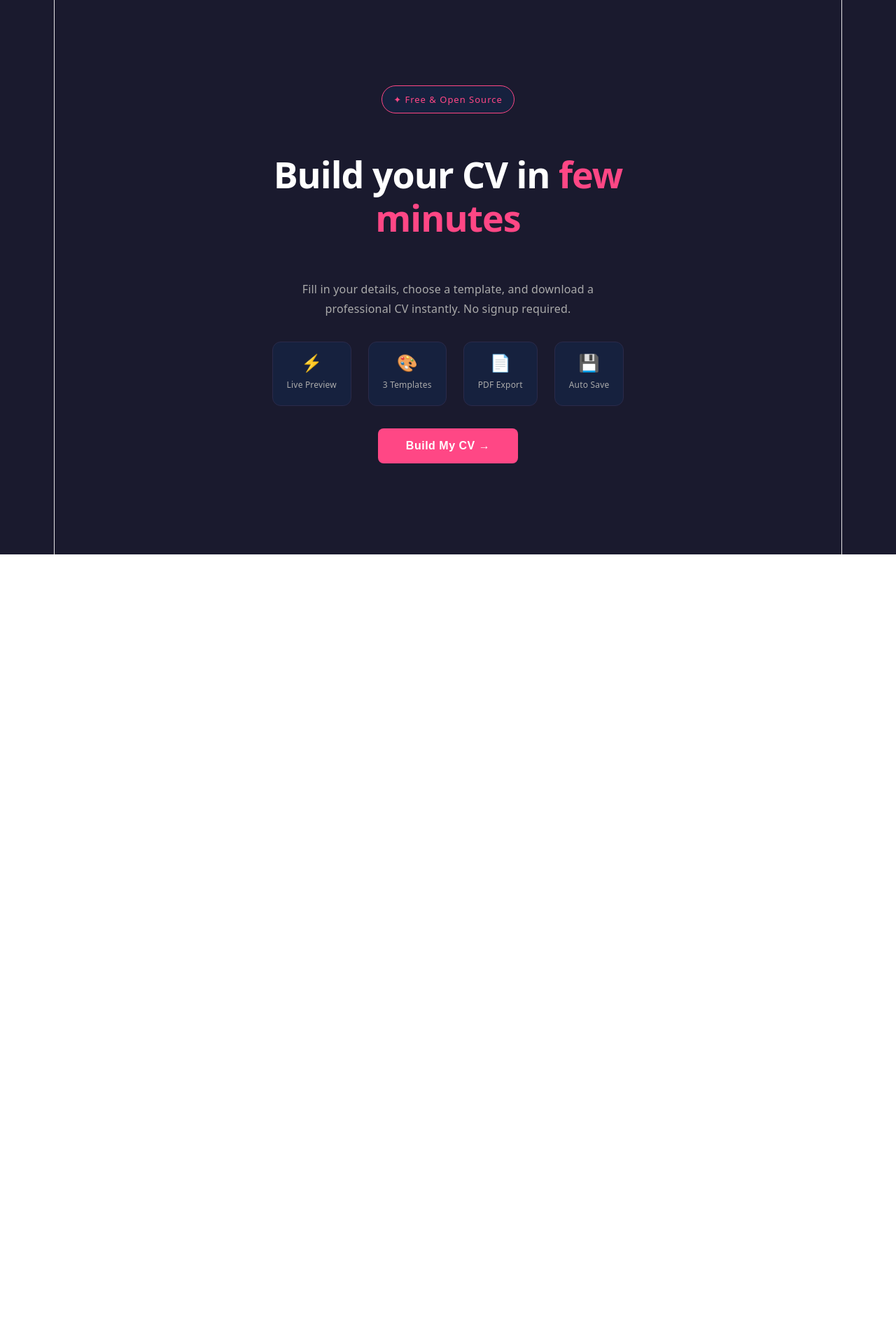
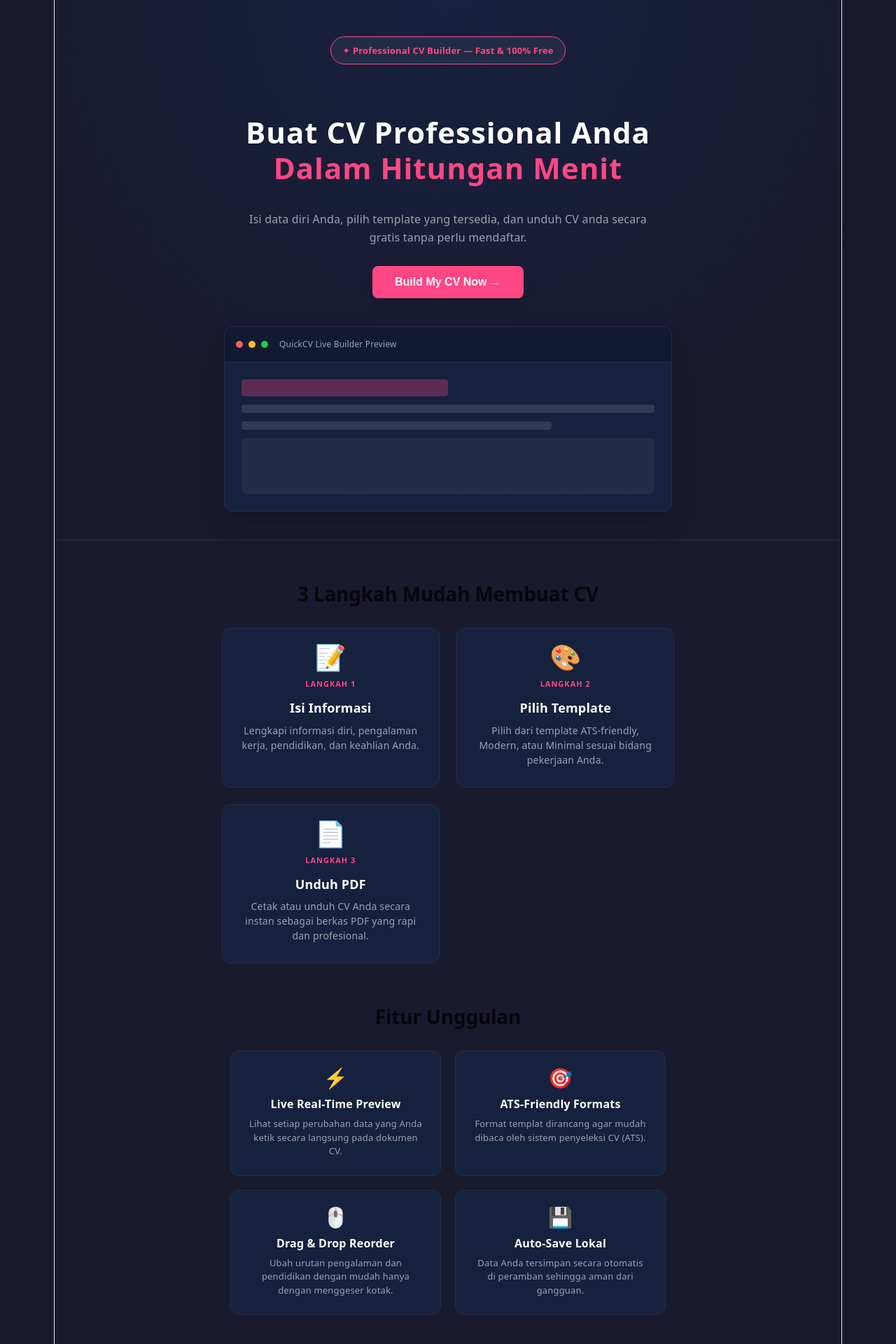
Before and after one commit to Vizzly-nM09/CV-Builder, a React (Vite) app: page / in a window 1280 px wide. Shown: the part 80-2000 px from the top of the page at 70% size. Before the commit the page ends 872 px from the top, so only its background shows below. Built offline with nearby package versions, Linux system fonts and the light colour scheme.

Commit message:
feat: complete cvmaker-inspired landing page redesign

```diff
--- a/src/App.css
+++ b/src/App.css
@@ -695,6 +695,240 @@ hr {
   margin: 8px 0;
 }
 
+.landing-container {
+  display: flex;
+  flex-direction: column;
+  gap: 60px;
+  padding-bottom: 60px;
+  color: var(--text-main);
+}
+
+/* HERO SECTION */
+.hero-section {
+  display: flex;
+  flex-direction: column;
+  align-items: center;
+  text-align: center;
+  padding: 60px 20px 40px;
+  background: radial-gradient(
+    circle at top,
+    var(--bg-card) 0%,
+    var(--bg-main) 70%
+  );
+  border-bottom: 1px solid var(--border-color);
+}
+.hero-badge {
+  display: inline-block;
+  padding: 6px 16px;
+  border-radius: 99px;
+  font-size: 13px;
+  font-weight: 600;
+  background-color: rgba(255, 255, 255, 0.05);
+  border: 1px solid var(--accent);
+  color: var(--accent);
+  margin-bottom: 20px;
+}
+.hero-title {
+  font-size: 42px;
+  line-height: 1.2;
+  font-weight: 800;
+  margin-bottom: 16px;
+}
+.hero-highlight {
+  color: var(--accent);
+}
+.hero-subtitle {
+  font-size: 16px;
+  color: var(--text-muted);
+  max-width: 600px;
+  line-height: 1.6;
+  margin-bottom: 28px;
+}
+.hero-cta-btn {
+  padding: 14px 32px;
+  font-size: 16px;
+  font-weight: 700;
+  border-radius: 8px;
+  border: none;
+  background-color: var(--accent);
+  color: #ffffff;
+  cursor: pointer;
+  transition:
+    transform 0.2s ease,
+    background-color 0.2s ease;
+  box-shadow: 0 4px 14px rgba(0, 0, 0, 0.2);
+}
+.hero-cta-btn:hover {
+  transform: translateY(-2px);
+  background-color: var(--accent-hover);
+}
+/* HERO PREVIEW MOCKUP CARD */
+.hero-preview-card {
+  margin-top: 40px;
+  width: 100%;
+  max-width: 640px;
+  background-color: var(--bg-card);
+  border: 1px solid var(--border-color);
+  border-radius: 12px;
+  overflow: hidden;
+  box-shadow: 0 12px 32px rgba(0, 0, 0, 0.3);
+}
+.preview-card-header {
+  display: flex;
+  align-items: center;
+  gap: 8px;
+  padding: 12px 16px;
+  background-color: rgba(0, 0, 0, 0.2);
+  border-bottom: 1px solid var(--border-color);
+}
+.dot {
+  width: 10px;
+  height: 10px;
+  border-radius: 50%;
+}
+.dot.red {
+  background-color: #ff5f56;
+}
+.dot.yellow {
+  background-color: #ffbd2e;
+}
+.dot.green {
+  background-color: #27c93f;
+}
+.preview-title {
+  font-size: 12px;
+  color: var(--text-muted);
+  margin-left: 8px;
+}
+.preview-card-body {
+  padding: 24px;
+  display: flex;
+  flex-direction: column;
+  gap: 12px;
+}
+.skeleton-header {
+  height: 24px;
+  width: 50%;
+  background-color: var(--accent);
+  opacity: 0.3;
+  border-radius: 4px;
+}
+.skeleton-line {
+  height: 12px;
+  background-color: var(--text-muted);
+  opacity: 0.2;
+  border-radius: 4px;
+}
+.skeleton-line.full {
+  width: 100%;
+}
+.skeleton-line.medium {
+  width: 75%;
+}
+.skeleton-block {
+  height: 80px;
+  background-color: rgba(255, 255, 255, 0.05);
+  border-radius: 6px;
+  border: 1px dashed var(--border-color);
+}
+/* GENERAL SECTIONS & GRIDS */
+.section-title {
+  text-align: center;
+  font-size: 28px;
+  font-weight: 700;
+  margin-bottom: 32px;
+}
+/* HOW IT WORKS */
+.how-it-works-section {
+  padding: 0 20px;
+  max-width: 1000px;
+  margin: 0 auto;
+}
+.steps-grid {
+  display: grid;
+  grid-template-columns: repeat(auto-fit, minmax(260px, 1fr));
+  gap: 24px;
+}
+.step-card {
+  background-color: var(--bg-card);
+  border: 1px solid var(--border-color);
+  padding: 28px;
+  border-radius: 12px;
+  text-align: center;
+  display: flex;
+  flex-direction: column;
+  align-items: center;
+}
+.step-icon {
+  font-size: 36px;
+  margin-bottom: 12px;
+}
+.step-number {
+  font-size: 11px;
+  font-weight: 700;
+  text-transform: uppercase;
+  color: var(--accent);
+  letter-spacing: 1px;
+  margin-bottom: 8px;
+}
+.step-card h3 {
+  font-size: 18px;
+  margin-bottom: 8px;
+}
+.step-card p {
+  font-size: 14px;
+  color: var(--text-muted);
+  line-height: 1.5;
+}
+/* FEATURES GRID */
+.features-section {
+  padding: 0 20px;
+  max-width: 1000px;
+  margin: 0 auto;
+}
+.features-grid {
+  display: grid;
+  grid-template-columns: repeat(auto-fit, minmax(220px, 1fr));
+  gap: 20px;
+}
+.feature-card {
+  background-color: var(--bg-card);
+  border: 1px solid var(--border-color);
+  padding: 24px;
+  border-radius: 12px;
+}
+.feature-icon {
+  font-size: 28px;
+  margin-bottom: 12px;
+}
+.feature-card h3 {
+  font-size: 16px;
+  margin-bottom: 6px;
+}
+.feature-card p {
+  font-size: 13px;
+  color: var(--text-muted);
+  line-height: 1.5;
+}
+/* BOTTOM CTA BANNER */
+.bottom-cta-section {
+  text-align: center;
+  padding: 48px 20px;
+  background-color: var(--bg-card);
+  border-top: 1px solid var(--border-color);
+  border-bottom: 1px solid var(--border-color);
+  margin-top: 20px;
+}
+.bottom-cta-section h2 {
+  font-size: 26px;
+  margin-bottom: 8px;
+}
+.bottom-cta-section p {
+  color: var(--text-muted);
+  margin-bottom: 24px;
+  font-size: 15px;
+}
+
 .feature-item {
   display: flex;
   flex-direction: column;
--- a/src/pages/LandingPage.jsx
+++ b/src/pages/LandingPage.jsx
@@ -5,43 +5,122 @@ function LandingPage() {
   const navigate = useNavigate();
 
   return (
-    <div className="landing">
-      <div className="landing-content">
-        <div className="landing-badge">✦ Free & Open Source</div>
-        <h1 className="landing-title">
-          Build your CV in <span className="landing-accent">few minutes</span>
+    <div className="landing-container">
+      <header className="hero-section">
+        <div className="hero-badge">
+          ✦ Professional CV Builder — Fast & 100% Free
+        </div>
+        <h1 className="hero-title">
+          Buat CV Professional Anda <br />{" "}
+          <span className="hero-highlight">Dalam Hitungan Menit</span>
         </h1>
-
-        <p className="landing-desc">
-          Fill in your details, choose a template, and download a professional
-          CV instantly. No signup required.
+        <p className="hero-subtitle">
+          {" "}
+          Isi data diri Anda, pilih template yang tersedia, dan unduh CV anda
+          secara gratis tanpa perlu mendaftar.
         </p>
-
-        <div className="landing-features">
-          <div className="feature-item">
-            <span>⚡</span>
-            <p>Live Preview</p>
+        <button className="hero-cta-btn" onClick={() => navigate("/builder")}>
+          Build My CV Now →
+        </button>
+        {/* Floating Hero Preview Card */}
+        <div className="hero-preview-card">
+          <div className="preview-card-header">
+            <span className="dot red"></span>
+            <span className="dot yellow"></span>
+            <span className="dot green"></span>
+            <span className="preview-title">QuickCV Live Builder Preview</span>
           </div>
-          <div className="feature-item">
-            <span>🎨</span>
-            <p>3 Templates</p>
-          </div>
-          <div className="feature-item">
-            <span>📄</span>
-            <p>PDF Export</p>
-          </div>
-          <div className="feature-item">
-            <span>💾</span>
-            <p>Auto Save</p>
+          <div className="preview-card-body">
+            <div className="skeleton-header"></div>
+            <div className="skeleton-line full"></div>
+            <div className="skeleton-line medium"></div>
+            <div className="skeleton-block"></div>
           </div>
         </div>
-
-        <button className="landing-btn" onClick={() => navigate("/builder")}>
-          Build My CV →
+      </header>
+      {/* 2. HOW IT WORKS SECTION */}
+      <section className="how-it-works-section">
+        <h2 className="section-title">3 Langkah Mudah Membuat CV</h2>
+        <div className="steps-grid">
+          <div className="step-card">
+            <div className="step-icon">📝</div>
+            <span className="step-number">Langkah 1</span>
+            <h3>Isi Informasi</h3>
+            <p>
+              Lengkapi informasi diri, pengalaman kerja, pendidikan, dan
+              keahlian Anda.
+            </p>
+          </div>
+          <div className="step-card">
+            <div className="step-icon">🎨</div>
+            <span className="step-number">Langkah 2</span>
+            <h3>Pilih Template</h3>
+            <p>
+              Pilih dari template ATS-friendly, Modern, atau Minimal sesuai
+              bidang pekerjaan Anda.
+            </p>
+          </div>
+          <div className="step-card">
+            <div className="step-icon">📄</div>
+            <span className="step-number">Langkah 3</span>
+            <h3>Unduh PDF</h3>
+            <p>
+              Cetak atau unduh CV Anda secara instan sebagai berkas PDF yang
+              rapi dan profesional.
+            </p>
+          </div>
+        </div>
+      </section>
+      {/* 3. FEATURES & TEMPLATES SHOWCASE */}
+      <section className="features-section">
+        <h2 className="section-title">Fitur Unggulan</h2>
+        <div className="features-grid">
+          <div className="feature-card">
+            <div className="feature-icon">⚡</div>
+            <h3>Live Real-Time Preview</h3>
+            <p>
+              Lihat setiap perubahan data yang Anda ketik secara langsung pada
+              dokumen CV.
+            </p>
+          </div>
+          <div className="feature-card">
+            <div className="feature-icon">🎯</div>
+            <h3>ATS-Friendly Formats</h3>
+            <p>
+              Format templat dirancang agar mudah dibaca oleh sistem penyeleksi
+              CV (ATS).
+            </p>
+          </div>
+          <div className="feature-card">
+            <div className="feature-icon">🖱️</div>
+            <h3>Drag & Drop Reorder</h3>
+            <p>
+              Ubah urutan pengalaman dan pendidikan dengan mudah hanya dengan
+              menggeser kotak.
+            </p>
+          </div>
+          <div className="feature-card">
+            <div className="feature-icon">💾</div>
+            <h3>Auto-Save Lokal</h3>
+            <p>
+              Data Anda tersimpan secara otomatis di peramban sehingga aman dari
+              gangguan.
+            </p>
+          </div>
+        </div>
+      </section>
+      {/* 4. BOTTOM CTA BANNER */}
+      <section className="bottom-cta-section">
+        <h2>Siap Membuat CV Impian Anda?</h2>
+        <p>
+          Mulai sekarang dan buat CV profesional Anda dalam waktu kurang dari 5
+          menit.
+        </p>
+        <button className="hero-cta-btn" onClick={() => navigate("/builder")}>
+          Mulai Buat CV Sekarang →
         </button>
-      </div>
+      </section>
     </div>
   );
 }
-
 export default LandingPage;
```
Also changed, not shown: 1 other file (tests, documents, lock files or other folders).
